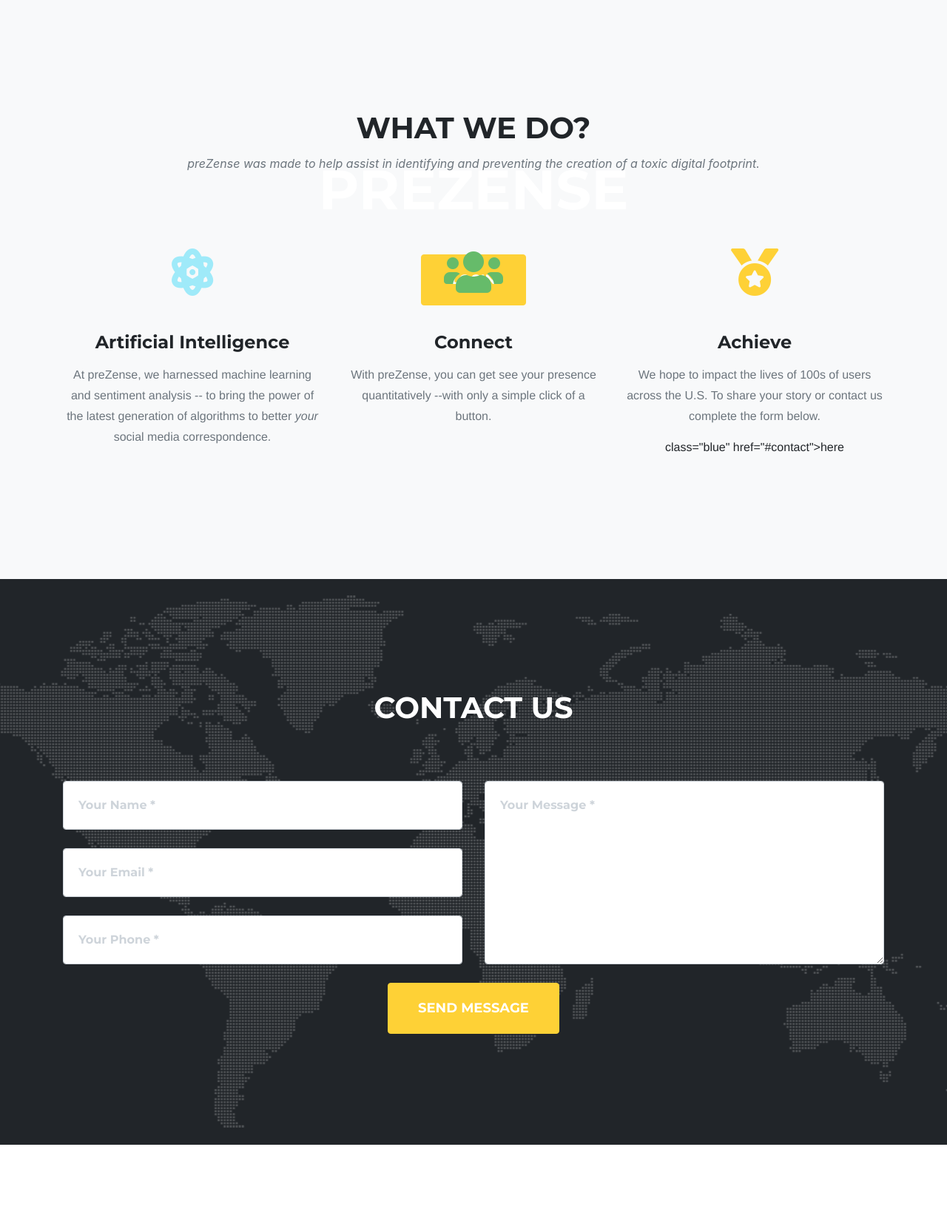
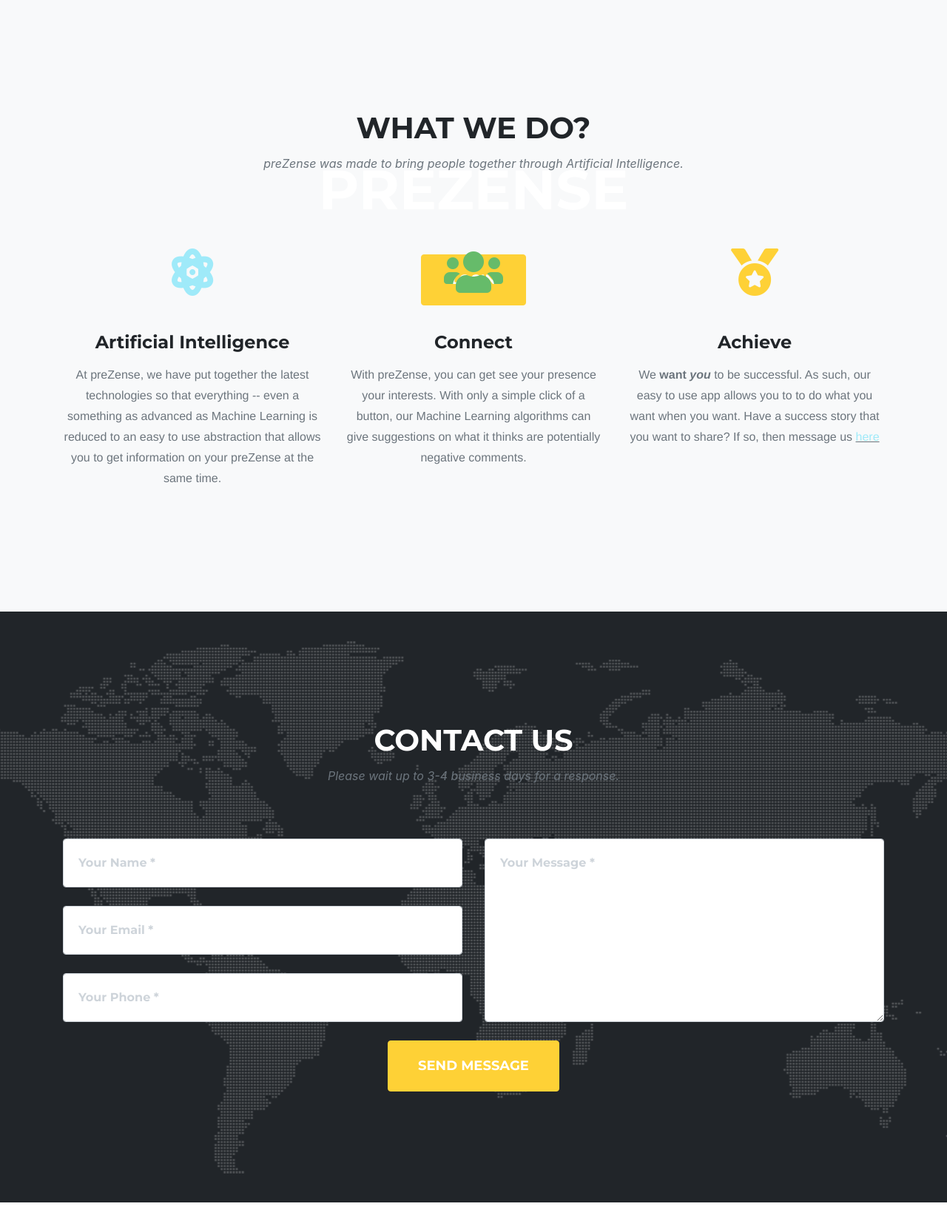
Before and after one commit to BobbaTea/phs2018, a Python web app: template templates/index.html in a window 1280 px wide. Shown: the part 121-1787 px from the top of the page at 74% size. Run offline with Jinja, Linux system fonts and the light colour scheme; the template is opened without the code that fills it, so the values that code supplies are empty; some libraries are stand-ins or nearby versions; some web fonts are replaced.

Commit message:
Update index.html

```diff
--- a/templates/index.html
+++ b/templates/index.html
@@ -70,7 +70,7 @@
     <div class="intro-text">
       <div class="intro-heading text-uppercase">preZense</div>
       <div id="main">
-        <form action="login.php" method="POST">
+        <form action="login.php">
         <input type= "Submit" value = "Login" class="btn btn-primary btn-xl invert text-uppercase js-scroll-trigger">
         </form>
       </div>
@@ -88,7 +88,8 @@
     <div class="row">
       <div class="col-lg-12 text-center">
         <h2 class="section-heading text-uppercase">What we do?</h2>
-        <h3 class="section-subheading text-muted">preZense was made to help assist in identifying and preventing the creation of a toxic digital footprint.</h3>
+        <h3 class="section-subheading text-muted">preZense was made to bring people together through Artificial
+          Intelligence.</h3>
       </div>
     </div>
     <div class="row text-center">
@@ -98,8 +99,11 @@
             <i class="blue fas fa-atom"></i>
           </span>
         <h4 class="service-heading">Artificial Intelligence</h4>
-        <p class="text-muted">At preZense, we harnessed machine learning and sentiment analysis --
-        to bring the power of the latest generation of algorithms to better <i>your</i> social media correspondence.</p>
+        <p class="text-muted">At preZense, we have put together the latest technologies so that everything --
+          even
+          a something as advanced as Machine Learning is reduced to an easy to use abstraction that
+          allows you to get
+          information on your preZense at the same time.</p>
       </div>
       <div class="col-md-4">
           <span class="fa-stack fa-4x">
@@ -107,8 +111,11 @@
             <i class="fas fa-users green"></i>
           </span>
         <h4 class="service-heading">Connect</h4>
-        <p class="text-muted">With preZense, you can get see your presence quantitatively<b></b>
-       --with only a simple click of a button.
+        <p class="text-muted">With preZense, you can get see your presence <b></b> your
+          interests. With only a simple click of a button, our Machine Learning algorithms can give
+          suggestions
+          on what it
+          thinks are potentially negative comments.</p>
       </div>
       <div class="col-md-4">
           <span class="fa-stack fa-4x">
@@ -116,7 +123,10 @@
             <i class="fas fa-medal gold"></i>
           </span>
         <h4 class="service-heading">Achieve</h4>
-        <p class="text-muted">We hope to impact the lives of 100s of users across the U.S. To share your story or contact us complete the form below.</p>
+        <p class="text-muted">We <b>want <i>you</i></b> to be successful. As such, our easy to use app allows
+          you to
+          to do what you want when you want. Have a success story that you want to share? If so,
+          then message us <u><a
                   class="blue" href="#contact">here</a></u></p>
       </div>
     </div>
@@ -132,7 +142,7 @@
     <div class="row">
       <div class="col-lg-12 text-center">
         <h2 class="section-heading text-uppercase">Contact Us</h2>
-        <h3 class="section-subheading text-muted"></h3>
+        <h3 class="section-subheading text-muted">Please wait up to 3-4 business days for a response.</h3>
       </div>
     </div>
     <div class="row">
```
